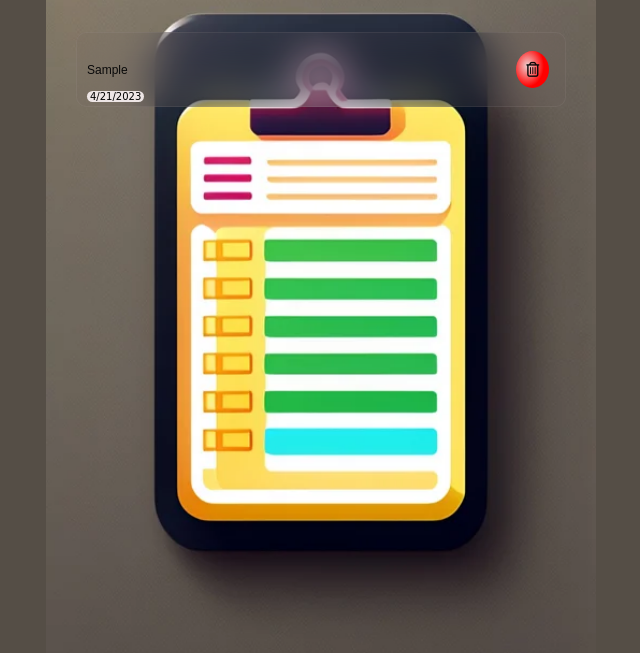
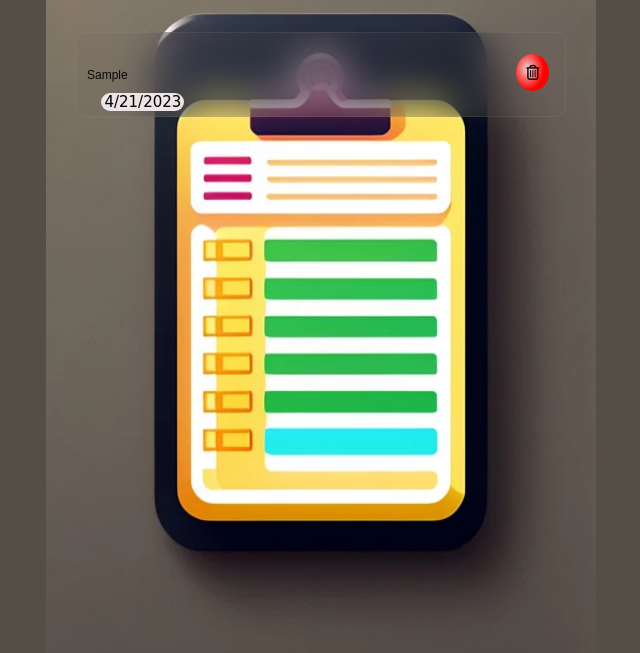
Before and after one commit to Tiagotgssantos/new-agenda, a plain HTML site: page index.html in a window 1280 px wide. Both pictures are taken after typing "Sample" into the empty fields and a click on the button 872 px from the left and 103 px from the top of the page. Shown: the part 131-784 px from the top of the page, without its empty margins (319-959 px from the left). Drawn offline with Linux system fonts and the light colour scheme; a web font is replaced by a local one.

Commit message:
atualização da fonte e tamnho do li

```diff
--- a/lista.css
+++ b/lista.css
@@ -98,21 +98,19 @@ li {
     position: relative;
     display: flex;
     justify-content: space-between;
-    align-items: center;
+    align-items:center;
     margin: 15px 0;
     border: 0.01px solid rgba(181, 176, 176, 0.1);
     background-color: rgba(122, 98, 98, 0.1);
     /* cor de fundo com transparência */
     backdrop-filter: blur(20px);
     /* desfoca o conteúdo por trás */
-    padding: 0 40px 0 10px;
-    height: 75px;
+    height:85px;
     border-radius: 10px;
     color: #0a0a0a;
     overflow: hidden;
     font-family: 'Days One', sans-serif;
     font-size: 12px;
-
 }
 
 .btn-lixeira {
@@ -125,6 +123,7 @@ li {
     padding: 10px;
     cursor: pointer;
     left: 90%;
+    top: 25%;
 
 
 }
@@ -132,20 +131,21 @@ li {
 span {
     position: absolute;
     color: #000;
-    top: 25px;
-    font-size: 10px;
+    font-size: 15px;
     font-family: 'Nanum Pen Script', cursive;
     background-color: #ede5e5;
     padding: 0 3px;
     border-radius: 10px;
-    top: 80%;
+    top: 60%;
+    margin: 10px 0;
+    left: 5%;
 
 }
 
 @media screen and (min-width: 17em) {
     .btn-lixeira {
         position: absolute;
-        left: 83%;
+        left: 85%;
     }
 
     li {
```
Also changed, not shown: capa app.png (added), icon.png (added), icon2.png (added).
